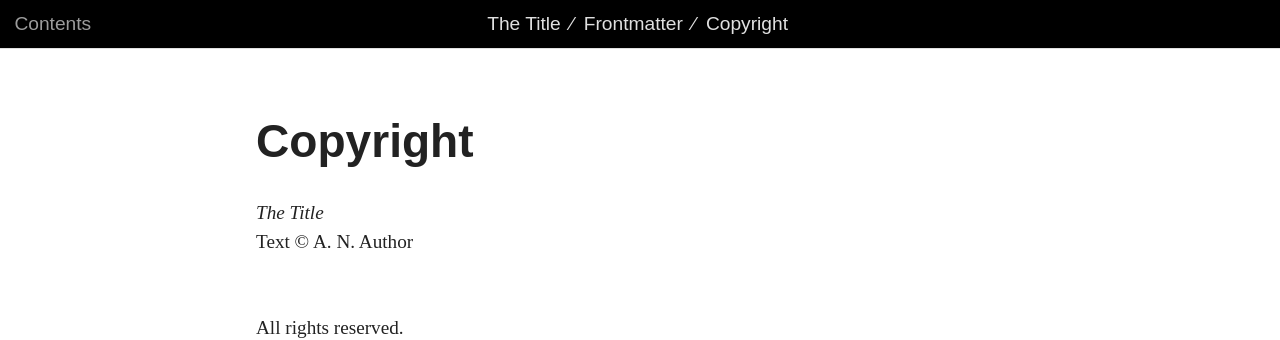
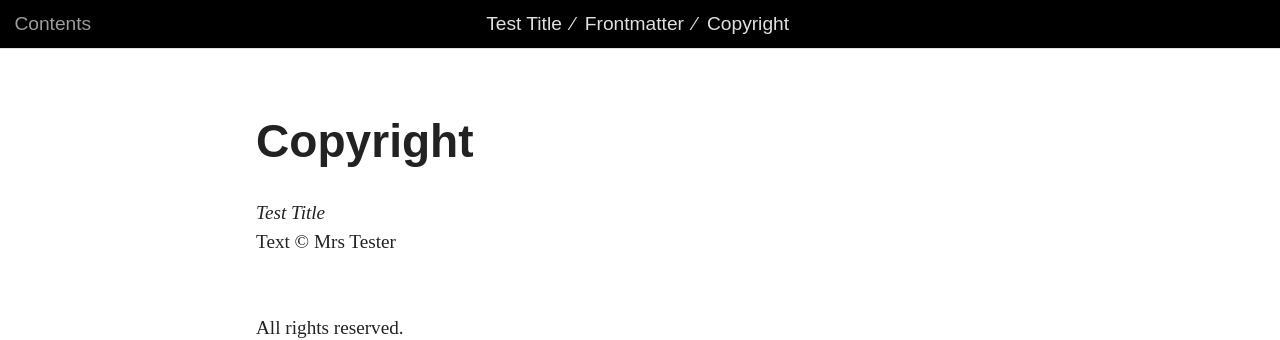
Before and after one commit to arthurattwell/test-eb, a Jekyll site: the page built from book/text/0-2-copyright.md, in a window 1280 px wide. Shown: the top 340 px of the page. Built offline with Jekyll 4.4.1, drawn with Linux system fonts in a browser that asks for light colours.

Commit message:
Updating book info

```diff
--- a/_data/meta.yml
+++ b/_data/meta.yml
@@ -4,13 +4,13 @@
 
 series:
   # The name of the organisation or entity that owns this series
-  organisation: "My Organisation"
+  organisation: "Tester Center"
   # A live web address for the organisation
   url: "http://example.com/"
   # The default contact email address
   email: "name@example.com"
   # The name of the series of books in this folder.
-  name: "My Series"
+  name: "Testing"
   # A one-liner about this series. Useful for Open Graph metadata.
   description: "A new series of books."
   # An image in /assets that stands for the series
@@ -31,12 +31,12 @@ series:
 
 works:
   - directory: "book"
-    title: "The Title"
+    title: "Test Title"
     subtitle: ""
-    creator: "A. N. Author" # E.g. the author
+    creator: "Mrs Tester" # E.g. the author
     contributor: "" # E.g. other contributors
     subject: "Fiction" # E.g. BISAC terms (https://www.bisg.org/bisac/bisac-subject-codes) or BIC (http://editeur.dyndns.org/bic_categories)
-    description: "This is my awesome book." # E.g. the blurb
+    description: "This is a test book." # E.g. the blurb
     publisher: "My Brand" # E.g. the publisher, imprint or brand name
     publisher-url: ""
     date: "2015-12-31" # YYYY-MM-DD e.g. publication date
@@ -54,7 +54,7 @@ works:
         date: "2016-05-07" # YYYY-MM-DD e.g. publication or creation date
         format: "Print" # e.g. Paperback, Digital download, Digital online
         identifier: "" # e.g. ISBN or UUID
-        image: "cover.jpg"
+        image: "prettypic.jpg"
         files:
           - "0-1-titlepage"
           - "0-2-copyright"
@@ -76,7 +76,7 @@ works:
         date: "2016-05-07" # YYYY-MM-DD e.g. publication date or last revision
         format: "Digital online" # e.g. Paperback, Digital download, Digital online
         identifier: "" # e.g. ISBN or UUID
-        image: "cover.jpg"
+        image: "prettypic.jpg"
         files: # To add a file to web navigation, give a file a value, e.g. 0-4-preface: "Preface"
           - "index": Cover
           - "0-1-titlepage"
```
